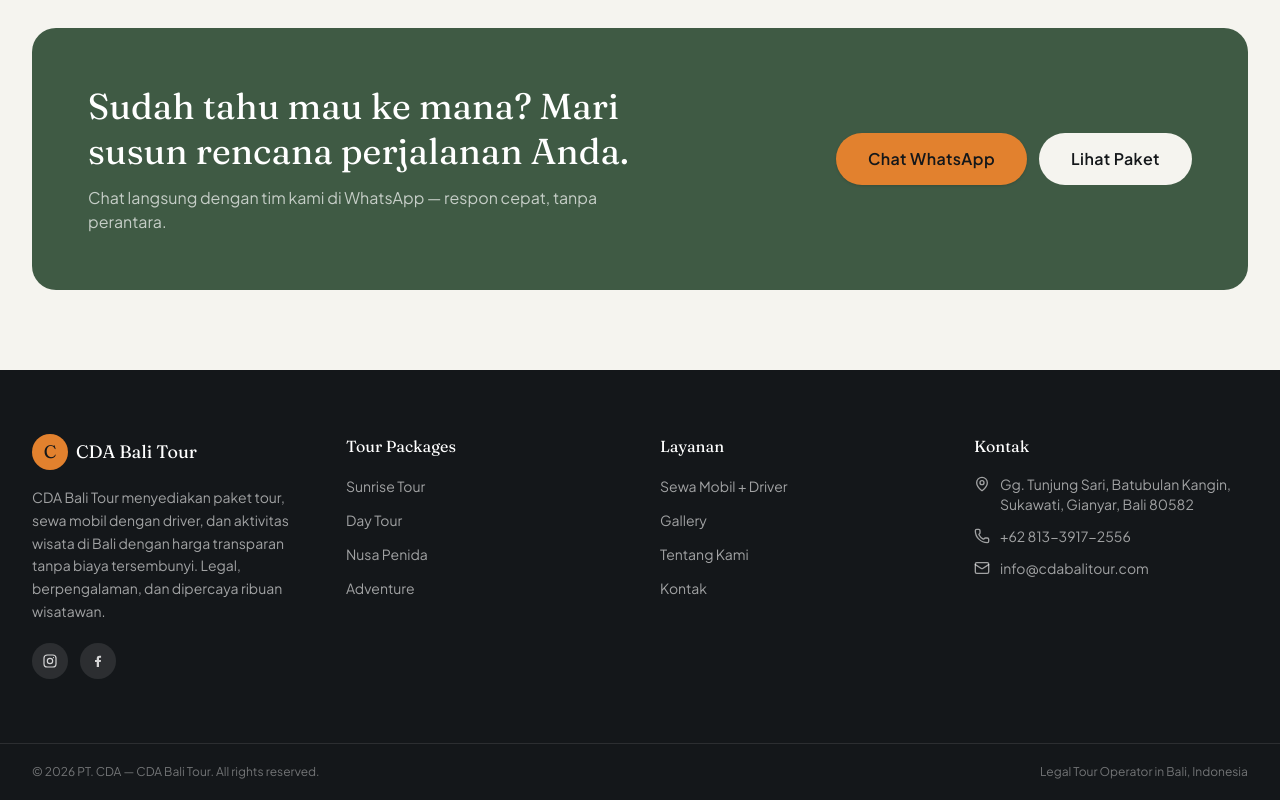
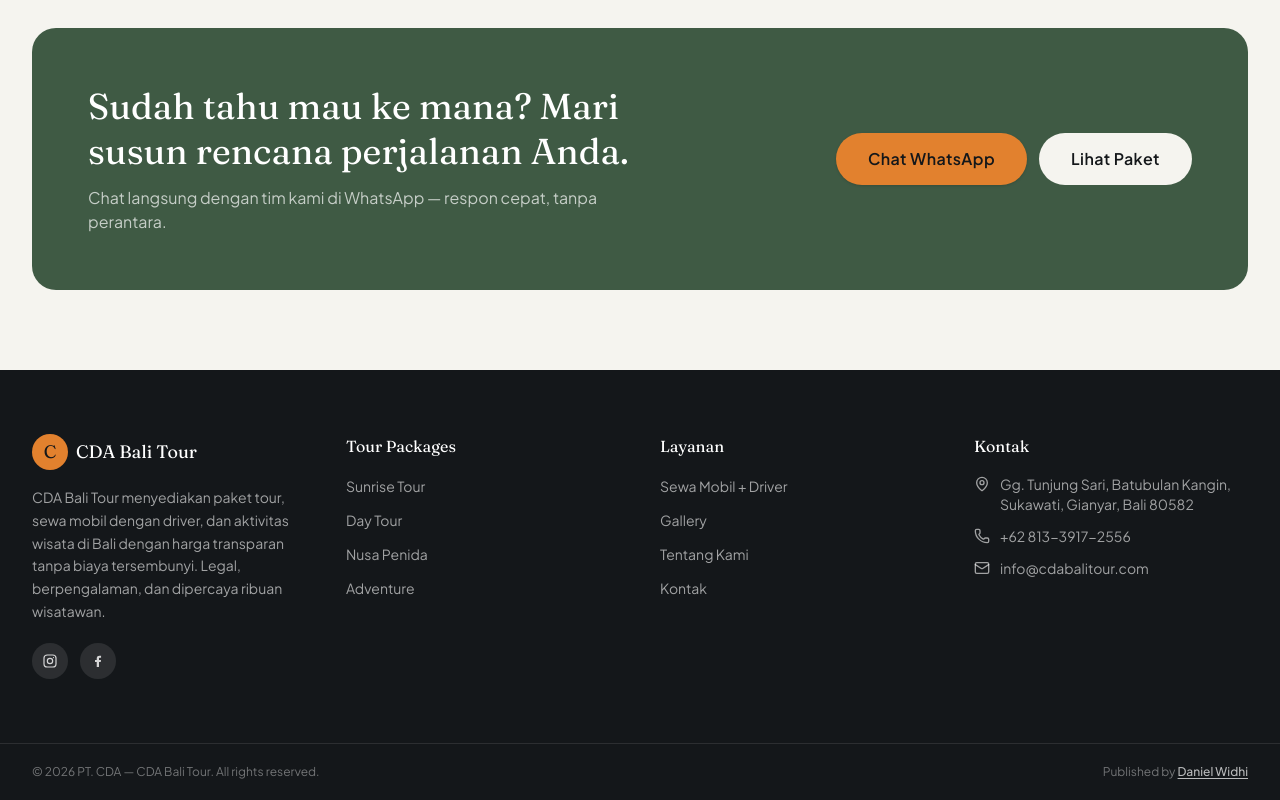
Before and after one commit to DanielWidhi/cda-bali-tour, a Next.js app: page / in a window 1280 px wide. Shown: the part 1884-2684 px from the top of the page. Built offline with nearby package versions, Linux system fonts and the light colour scheme; no server answers; the database is empty.

Commit message:
Fix : Footer User

```diff
--- a/src/app/admin/login/page.tsx
+++ b/src/app/admin/login/page.tsx
@@ -4,6 +4,7 @@
 import { Button } from "@/components/ui/button";
 import { Input } from "@/components/ui/input";
 import { Label } from "@/components/ui/label";
+import { siteConfig } from "@/config/site";
 import { loginAction, type LoginState } from "../actions-auth";
 
 const initialState: LoginState = {};
@@ -46,12 +47,12 @@
           <p className="text-xs text-black/35">
             © {new Date().getFullYear()} CDA Bali Tour. Published by{" "}
             <a
-              href=""
+              href={siteConfig.author.url}
               target="_blank"
               rel="noopener noreferrer"
               className="text-black/55 hover:text-black font-medium underline underline-offset-2 transition-colors"
             >
-              Daniel Widhi
+              {siteConfig.author.name}
             </a>
           </p>
         </div>
--- a/src/components/layout/footer.tsx
+++ b/src/components/layout/footer.tsx
@@ -118,7 +118,17 @@
           <p>
             © {new Date().getFullYear()} {siteConfig.companyLegalName} — {siteConfig.brandName}. All rights reserved.
           </p>
-          <p>Legal Tour Operator in Bali, Indonesia</p>
+          <p>
+            Published by{" "}
+            <a
+              href={siteConfig.author.url}
+              target="_blank"
+              rel="noopener noreferrer"
+              className="text-white/70 hover:text-white underline underline-offset-2 transition-colors font-medium"
+            >
+              {siteConfig.author.name}
+            </a>
+          </p>
         </div>
       </div>
     </footer>
--- a/src/config/site.ts
+++ b/src/config/site.ts
@@ -14,6 +14,10 @@
     instagram: "https://instagram.com/cdabalitour",
     facebook: "https://facebook.com/cdabalitour",
     tripadvisor: "https://tripadvisor.com",
+  },
+  author: {
+    name: "Daniel Widhi",
+    url: "https://github.com/DanielWidhi",
   },
   nav: [
     {
```
